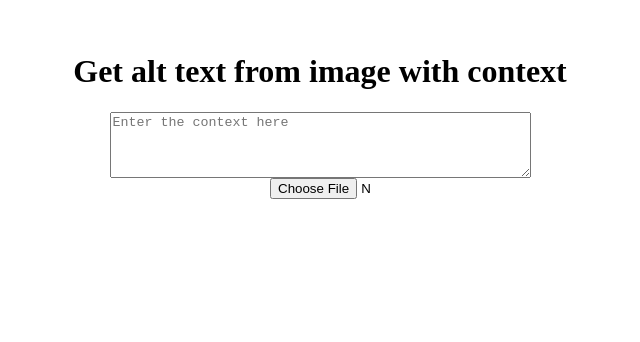
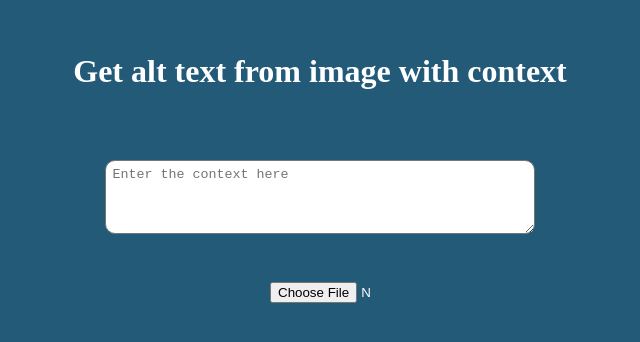
Before and after one commit to nilsreichardt/alt-text-api, a SvelteKit app in the folder frontend/: page / in a window 1280 px wide. Shown: the top 342 px of the page, without its empty margins (320-960 px from the left). Built offline with nearby package versions, Linux system fonts and the light colour scheme.

Commit message:
add simple css

```diff
--- a/frontend/src/routes/+layout.svelte
+++ b/frontend/src/routes/+layout.svelte
@@ -8,5 +8,9 @@
 		flex-direction: column;
 		align-items: center;
 		padding: 2rem;
+		background-color: #225a78;
+		color: white;
+		justify-content: space-between;
+		min-height: 300px;
 	}
 </style>
--- a/frontend/src/routes/+page.svelte
+++ b/frontend/src/routes/+page.svelte
@@ -13,6 +13,7 @@
 <h1>Get alt text from image with context</h1>
 
 {#if promise}
+	<!-- Waiting and Result View -->
 	{#await promise}
 		<!-- promise is pending -->
 		<p>Waiting for the alt text to be generated...</p>
@@ -23,6 +24,7 @@
 		<button on:click={() => (promise = undefined)}>Generate a new one</button>
 	{:catch error}
 		<!-- promise was rejected -->
+		<h2>An error occured!</h2>
 		<p style="color: red">{error.message}</p>
 		<button
 			on:click={() => {
@@ -34,6 +36,7 @@
 		>
 	{/await}
 {:else}
+	<!-- Selection View -->
 	<textarea rows="4" cols="50" placeholder="Enter the context here" bind:value={contextPrompt} />
 
 	<input type="file" bind:files accept="image/png, image/jpeg" on:change={upload} />
@@ -44,4 +47,15 @@
 		width: 100px;
 		height: 50px;
 	}
+
+	textarea {
+		border-radius: 10px;
+		padding: 0.4rem;
+	}
+
+	button {
+		border-radius: 10px;
+		padding: 0.4rem;
+		margin-top: 1rem;
+	}
 </style>
```
